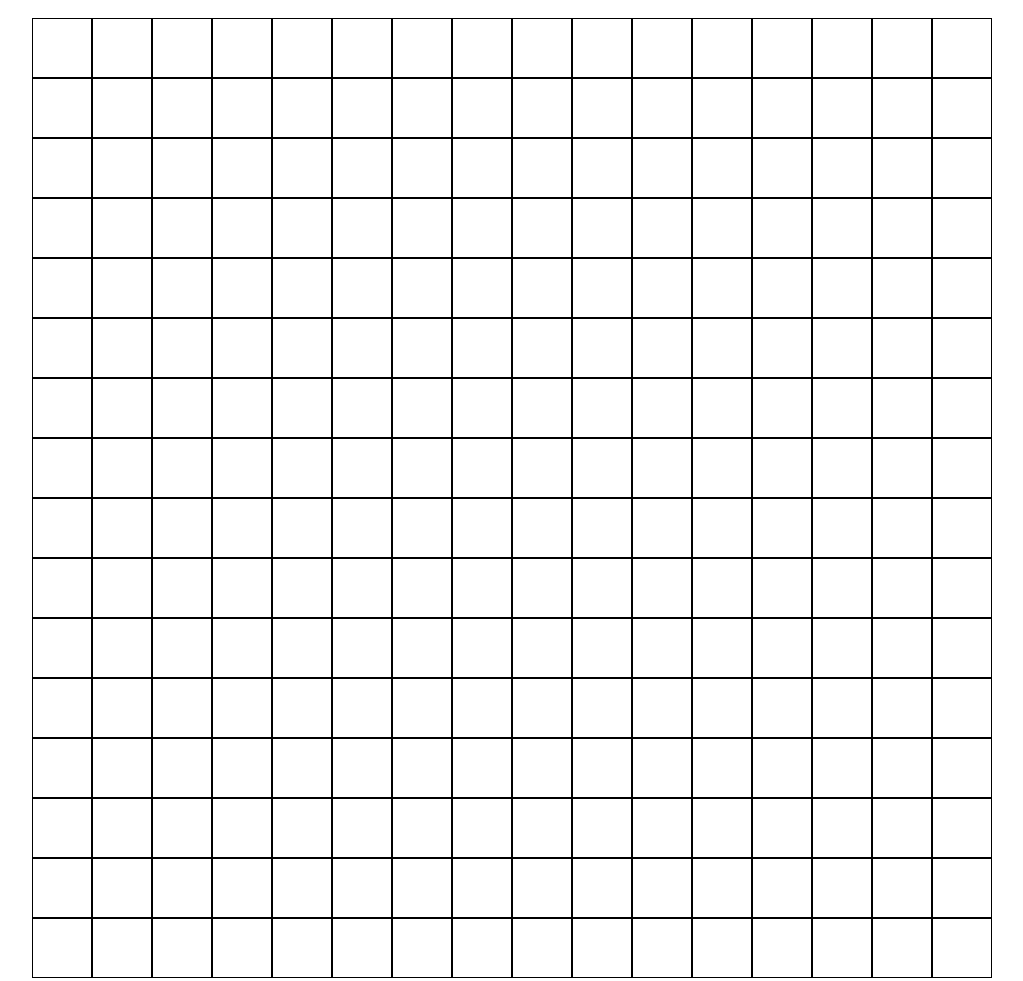
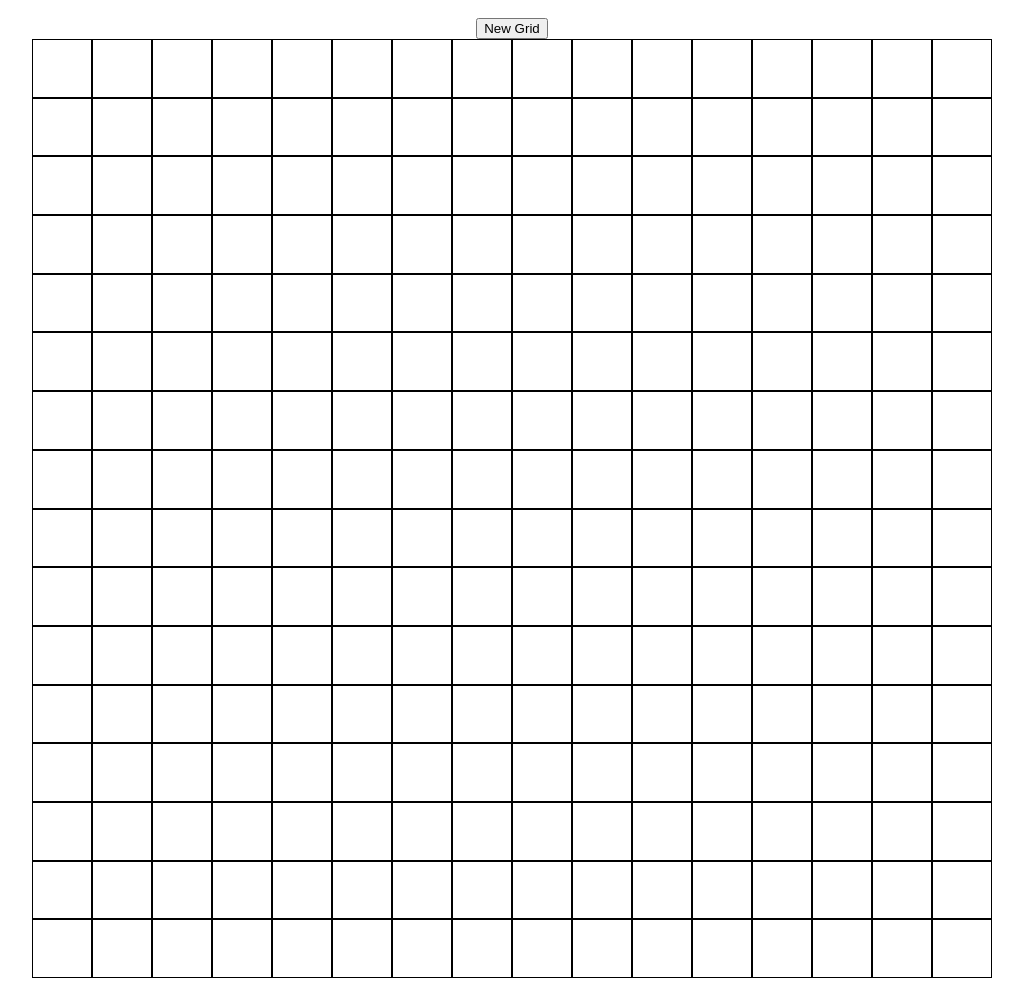
Before and after one commit to sisonj3/odin-etch-a-sketch, a plain HTML site: page index.html in a window 1280 px wide. Shown: the whole page, without its empty margins (128-1151 px from the left). Drawn offline with Linux system fonts and the light colour scheme.

Commit message:
Added button in container div for creating a new grid

```diff
--- a/index.html
+++ b/index.html
@@ -9,6 +9,8 @@
     <body>
         <script src="script.js" defer></script>
 
-        <div class="container"></div>
+        <div class="container">
+            <button class="newGrid">New Grid</button>
+        </div>
     </body>
 </html>
```
